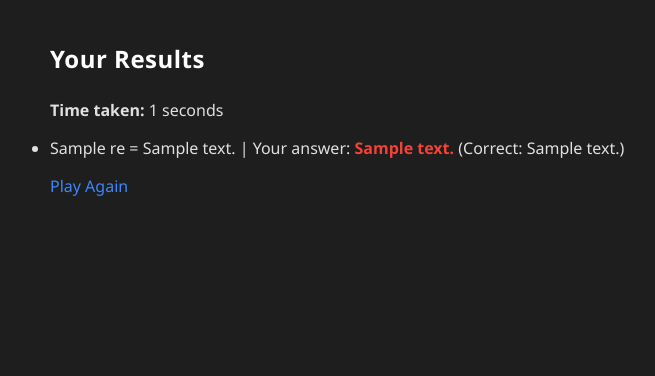
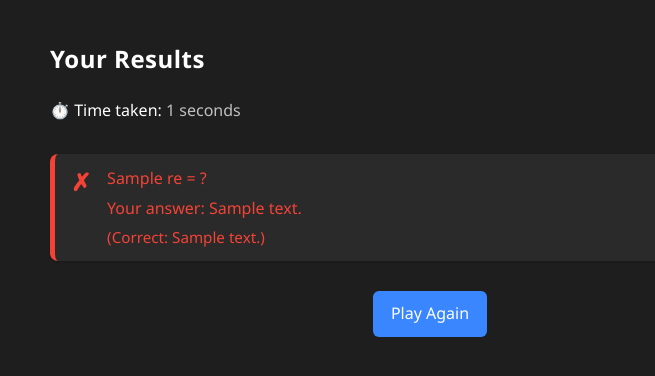
Before and after one commit to SiulRek/MentalMathChallange, a Flask app: template src/templates/result.html in a window 1280 px wide. Shown: the top 376 px of the page, without its empty margins (210-865 px from the left). Run offline with Flask 3, Linux system fonts and the light colour scheme; the template is opened without the code that fills it: most values are stand-ins (such as "Sample title", 1, 10 or a date in 2020).

Commit message:
Enhance quiz results page UI for better user experience

```diff
--- a/src/static/style.css
+++ b/src/static/style.css
@@ -36,11 +36,10 @@ p, ul, li {
 
 pre, code {
   font-family: 'Courier New', monospace;
-  font-size: 1.02em;
-  background-color: #292929;
+  background-color: #2a2a2a;
   padding: 4px 8px;
   border-radius: 4px;
-  color: #9288ea;
+  color: #b8e994;
 }
 
 /* Links */
@@ -95,7 +94,95 @@ button:active {
   transform: scale(0.98);
 }
 
-/* Correct/Incorrect Feedback */
+/* Result Cards */
+.results-wrapper {
+  display: flex;
+  flex-direction: column;
+  gap: 15px;
+  margin-top: 20px;
+}
+
+.result-card {
+  display: flex;
+  align-items: flex-start;
+  padding: 12px 16px;
+  border-radius: 8px;
+  background-color: #2a2a2a;
+  border-left: 5px solid;
+  box-shadow: 0 1px 3px rgba(0, 0, 0, 0.2);
+}
+
+.result-card.correct {
+  border-color: #4caf50;
+}
+
+.result-card.incorrect {
+  border-color: #f44336;
+}
+
+.result-icon {
+  font-size: 24px;
+  margin-right: 16px;
+  line-height: 1;
+  padding-top: 4px;
+}
+
+.result-content {
+  flex: 1;
+}
+
+.result-question {
+  font-weight: 500;
+  margin-bottom: 4px;
+}
+
+.result-answer {
+  margin: 0;
+}
+
+.correct-answer {
+  display: block;
+  margin-top: 4px;
+  color: #f44336;
+  font-size: 0.95em;
+}
+
+/* Time Taken Display */
+.result-time {
+  text-align: left;
+  margin-top: 10px;
+  margin-bottom: 30px;
+  font-size: 1em;
+  color: #c0c0c0;
+}
+
+.result-time span {
+  font-weight: 500;
+  color: #ffffff;
+}
+
+/* Play Again Button */
+.play-again-wrapper {
+  text-align: center;
+  margin-top: 30px;
+}
+
+.play-again-link {
+  display: inline-block;
+  background-color: #3a86ff;
+  color: #fff;
+  padding: 10px 18px;
+  text-decoration: none;
+  border-radius: 6px;
+  font-weight: 500;
+  transition: background-color 0.2s ease;
+}
+
+.play-again-link:hover {
+  background-color: #2f70cc;
+}
+
+/* Answer Feedback Text (Inline use) */
 .correct {
   color: #4caf50;
   font-weight: bold;
@@ -106,7 +193,7 @@ button:active {
   font-weight: bold;
 }
 
-/* Responsive Tweaks */
+/* Responsive Design */
 @media (max-width: 600px) {
   body {
     padding: 10px;
@@ -116,7 +203,9 @@ button:active {
     padding: 10px;
   }
 
-  button {
+  button,
+  .play-again-link {
     width: 100%;
+    text-align: center;
   }
 }
--- a/src/templates/result.html
+++ b/src/templates/result.html
@@ -10,27 +10,38 @@
     <h2>Your Results</h2>
 
     {% if duration %}
-      <p><strong>Time taken:</strong> {{ duration.total_seconds() | round(2) }} seconds</p>
+      <div class="result-time">
+        ⏱️ <span>Time taken:</span> {{ duration.total_seconds() | round(2) }} seconds
+      </div>
     {% endif %}
 
-    <ul>
+    <div class="results-wrapper">
       {% for res in results %}
-        <li>
-          {{ res.question }} = {{ res.correct_answer }} |
-          Your answer:
-          {% if res.is_correct %}
-            <span class="correct">{{ res.user_answer }}</span>
-          {% else %}
-            <span class="incorrect">{{ res.user_answer }}</span>
-            (Correct: {{ res.correct_answer }})
-          {% endif %}
-        </li>
+        <div class="result-card {% if res.is_correct %}correct{% else %}incorrect{% endif %}">
+          <div class="result-icon">
+            {% if res.is_correct %}
+              ✓
+            {% else %}
+              ✗
+            {% endif %}
+          </div>
+          <div class="result-content">
+            <p class="result-question">{{ res.question }} = ?</p>
+            <p class="result-answer">
+              Your answer:
+              <span>{{ res.user_answer }}</span>
+              {% if not res.is_correct %}
+                <span class="correct-answer">(Correct: {{ res.correct_answer }})</span>
+              {% endif %}
+            </p>
+          </div>
+        </div>
       {% endfor %}
-    </ul>
+    </div>
 
-    <p>
-      <a href="{{ url_for('index') }}">Play Again</a>
-    </p>
+    <div class="play-again-wrapper">
+      <a href="{{ url_for('index') }}" class="play-again-link">Play Again</a>
+    </div>
   </div>
 </body>
 </html>
```
